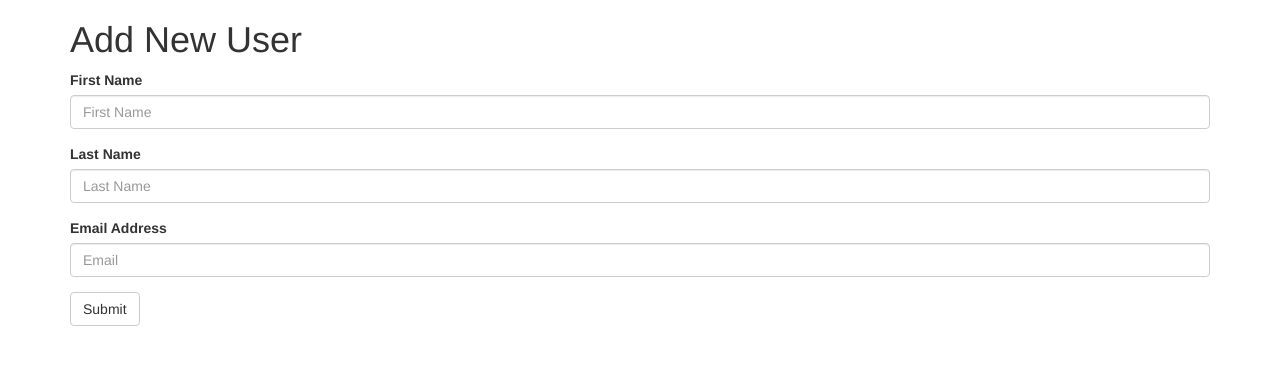
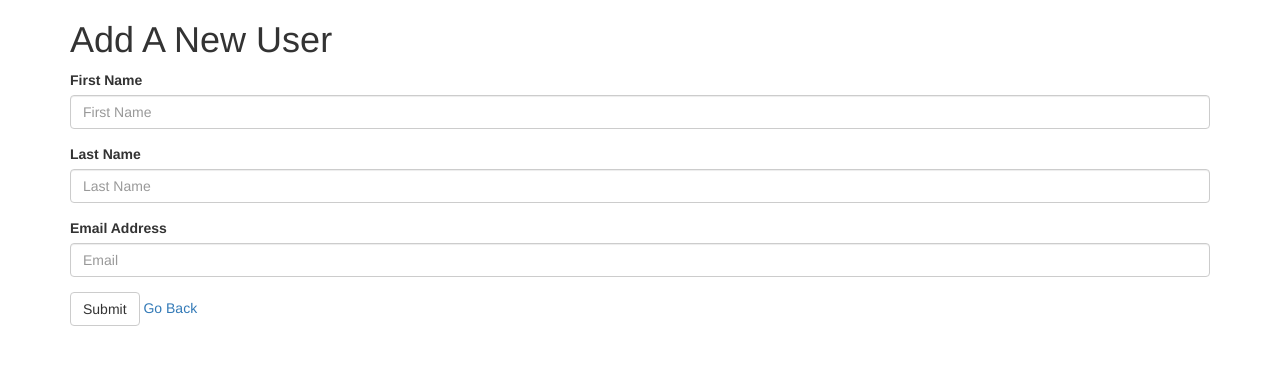
Before and after one commit to vinsonlaiono/django-Semi-Restful-Users, a Django app: page /users/new in a window 1280 px wide. Shown: the top 365 px of the page. Run offline with Django 3.2, Linux system fonts and the light colour scheme; parts of the project's set-up code (start-up, migrations or seed data) failed here and were passed over; some libraries are stand-ins or nearby versions.

Commit message:
made it more complete copy of assignment

```diff
--- a/apps/first_app/templates/first_app/edit.html
+++ b/apps/first_app/templates/first_app/edit.html
@@ -30,6 +30,7 @@
             </div>
             <button type="submit" class="btn btn-default">Update</button>
             <a href="/">Go Back</a>
+            <a href="/users/{{users.id}}">| Show</a>
         </form>
     </div>
 </body>
--- a/apps/first_app/templates/first_app/new.html
+++ b/apps/first_app/templates/first_app/new.html
@@ -9,7 +9,7 @@
 </head>
 <body>
     <div class="container">
-        <h1>Add New User</h1>
+        <h1>Add A New User</h1>
         <form action="/process" method="POST">
             {% csrf_token %}
             <div class="form-group">
@@ -25,6 +25,7 @@
                 <input type="text" name="email" class="form-control" id="exampleInputPassword1" placeholder="Email">
             </div>
             <button type="submit" class="btn btn-default">Submit</button>
+            <a href="/">Go Back</a>
         </form>
     </div>
 </body>
```
